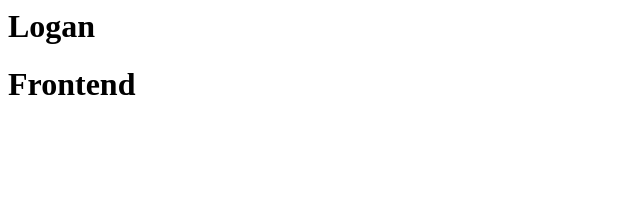
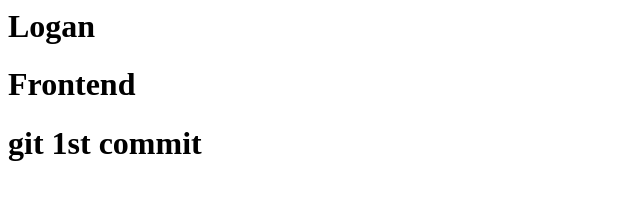
Before and after one commit to loganathan02/sample_repo, a plain HTML site: page index.html in a window 1280 px wide. Shown: the whole page, without its empty margins (0-640 px from the left). Drawn offline with Linux system fonts and the light colour scheme.

Commit message:
first test commit

```diff
--- a/index.html
+++ b/index.html
@@ -1,4 +1,5 @@
 <html>
     <h1>Logan</h1>
     <h1>Frontend</h1>
+    <h1> git 1st commit<h1>
 </html>
```
